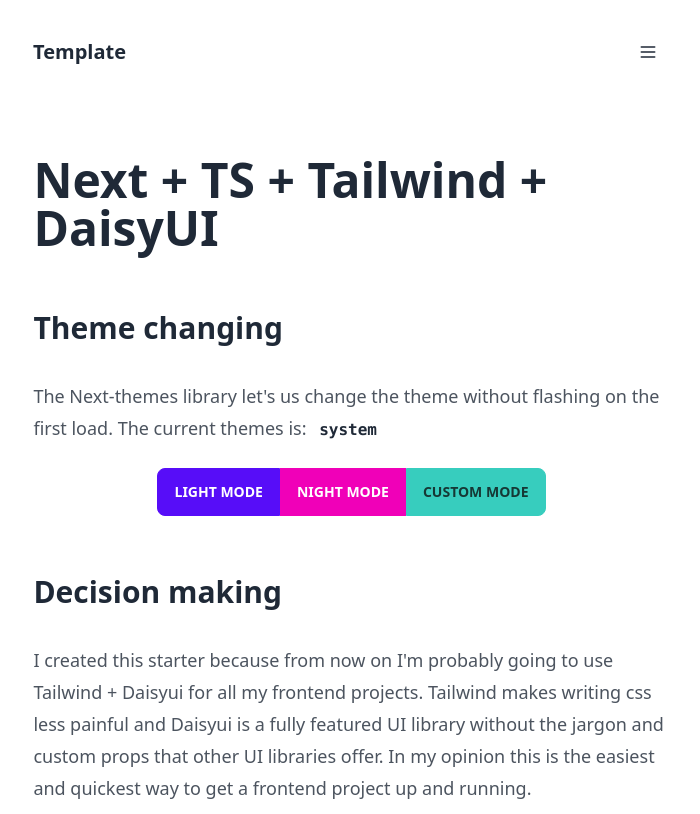
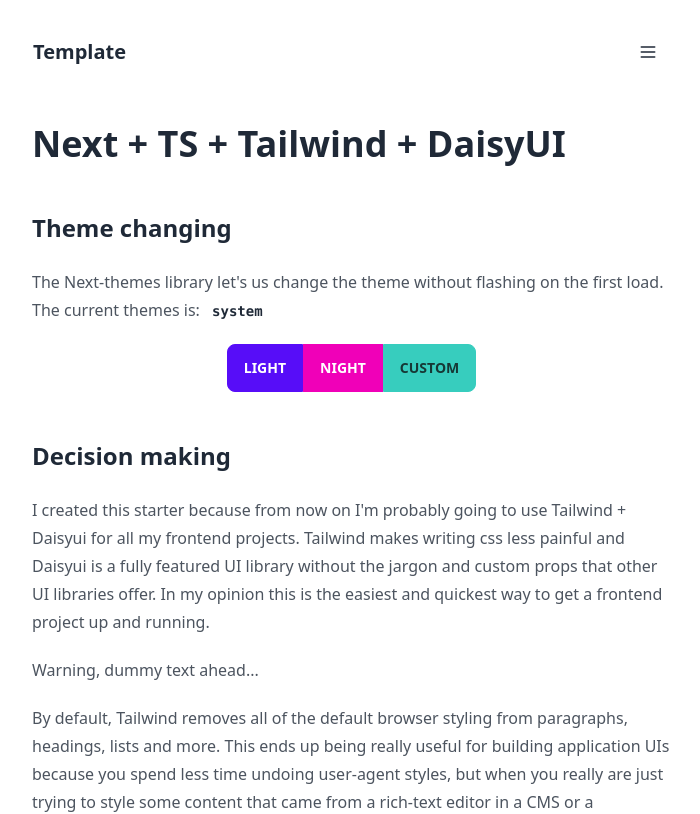
Before and after one commit to juanCortelezzi/next-starter, a Next.js app: page / in a window 1280 px wide. Shown: the top 814 px of the page, without its empty margins (288-988 px from the left). Built offline with nearby package versions, Linux system fonts and the light colour scheme.

Commit message:
fix themeSwitch -> themeChanger

```diff
--- a/src/components/themeSwitch.tsx
+++ b/src/components/themeChanger.tsx
@@ -16,14 +16,23 @@
         on the first load. The current themes is: <code>{theme}</code>
       </p>
       <div className="btn-group flex justify-center">
-        <button className="btn btn-primary" onClick={() => setTheme("light")}>
-          Light Mode
+        <button
+          className="btn btn-primary btn-md"
+          onClick={() => setTheme("light")}
+        >
+          Light
         </button>
-        <button className="btn btn-secondary" onClick={() => setTheme("night")}>
-          Night Mode
+        <button
+          className="btn btn-secondary btn-md"
+          onClick={() => setTheme("night")}
+        >
+          Night
         </button>
-        <button className="btn btn-accent" onClick={() => setTheme("mytheme")}>
-          Custom Mode
+        <button
+          className="btn btn-accent btn-md"
+          onClick={() => setTheme("mytheme")}
+        >
+          Custom
         </button>
       </div>
     </div>
--- a/src/pages/index.tsx
+++ b/src/pages/index.tsx
@@ -1,13 +1,13 @@
 import type { NextPage } from "next";
 import { Layout } from "@/components/layout";
-import { ThemeChanger } from "@/components/themeSwitch";
+import { ThemeChanger } from "@/components/themeChanger";
 
 const Home: NextPage = () => {
   return (
     <Layout
       title="Frontend Template"
       desc="Simple Frontend template, just Ctrl + c and Ctrl + v"
-      className="prose prose-lg mx-auto prose-h1:my-8"
+      className="prose-sm w-full sm:prose sm:max-w-none"
     >
       <h1>Next + TS + Tailwind + DaisyUI</h1>
       <h2>Theme changing</h2>
```
